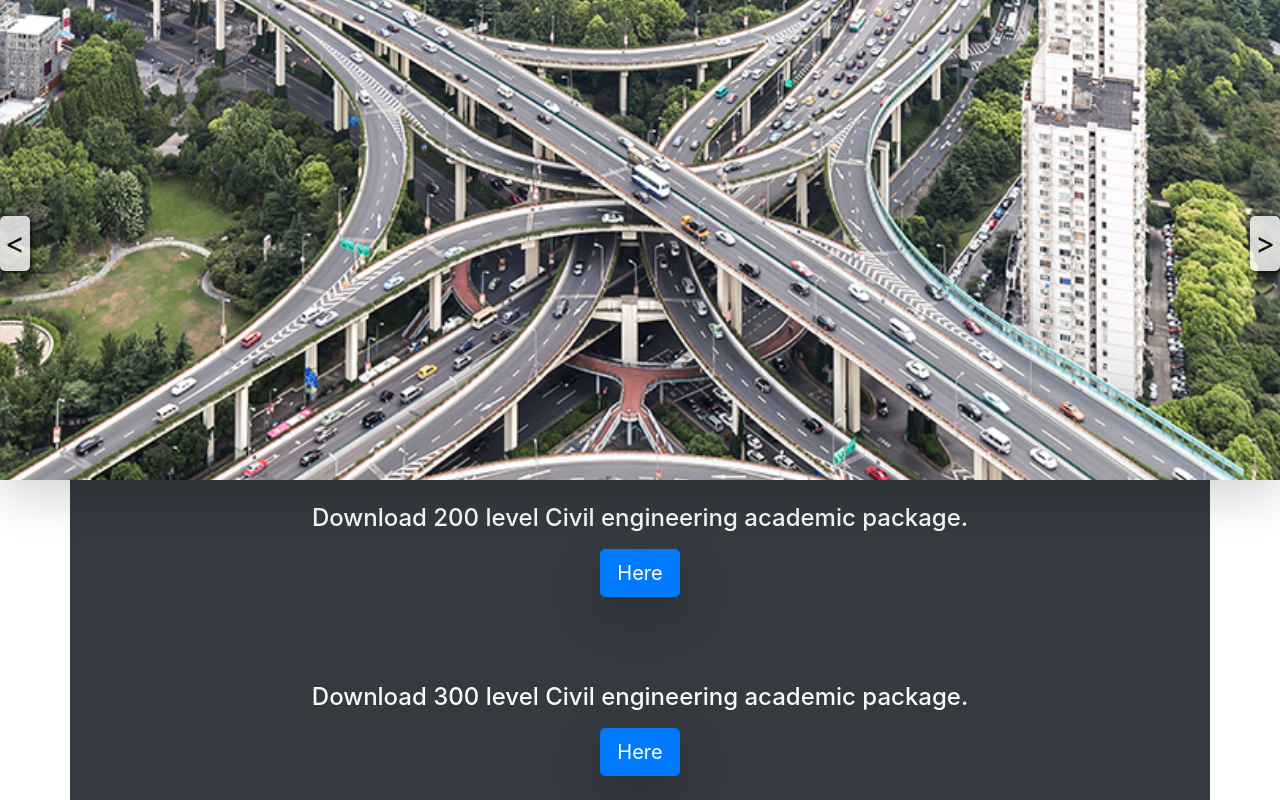
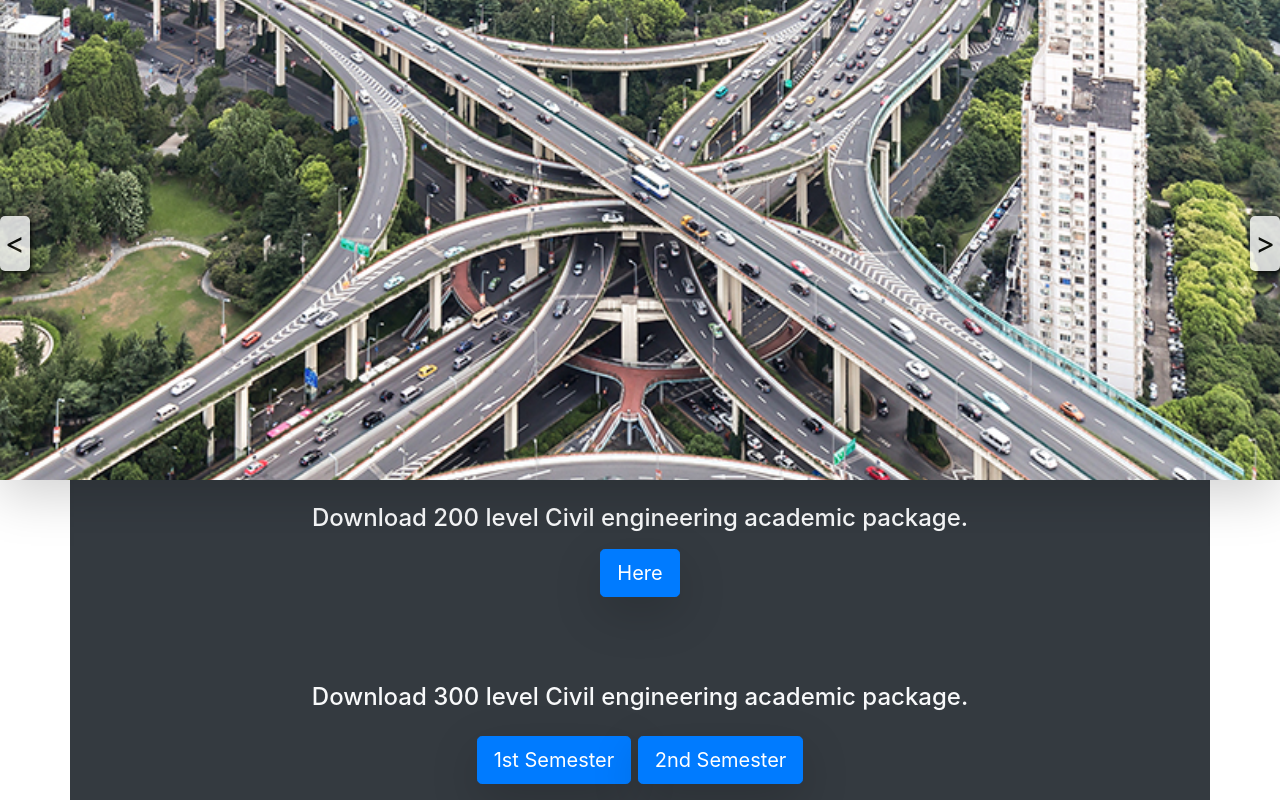
Before and after one commit to Ernie1234/olaoluwanhs.github.io, a plain HTML site: page civil/index.html in a window 1280 px wide. Shown: the top 800 px of the page. Drawn offline with Linux system fonts and the light colour scheme.

Commit message:
Add files via upload

```diff
--- a/civil/index.html
+++ b/civil/index.html
@@ -37,7 +37,9 @@
         <br />
         <br />
         <p>Download 300 level Civil engineering academic package.</p>
-        <a href="https://drive.google.com/file/d/1hPEVp6Naq9d6XR12LFwxW-62-eJxTcfN/view?usp=sharing" target="_blank" class="btn btn-lg btn-primary shadow-lg">Here</a>
+         <a href="https://drive.google.com/file/d/12uc6ccUlgcUM2Mekz0W2Mm40qIJ0Izt2/view?usp=sharing" class="btn btn-lg btn-primary shadow-lg my-2">1st Semester</a>
+
+        <a href="https://drive.google.com/file/d/1hPEVp6Naq9d6XR12LFwxW-62-eJxTcfN/view?usp=sharing" target="_blank" class="btn btn-lg btn-primary shadow-lg my-2">2nd Semester</a>
         <br />
         <br />
         <br />
```
